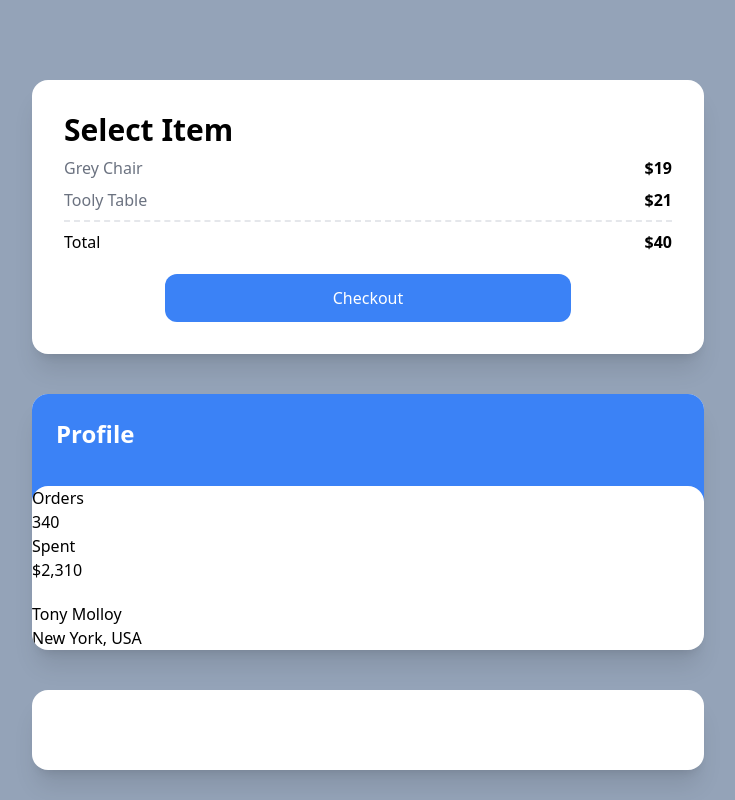
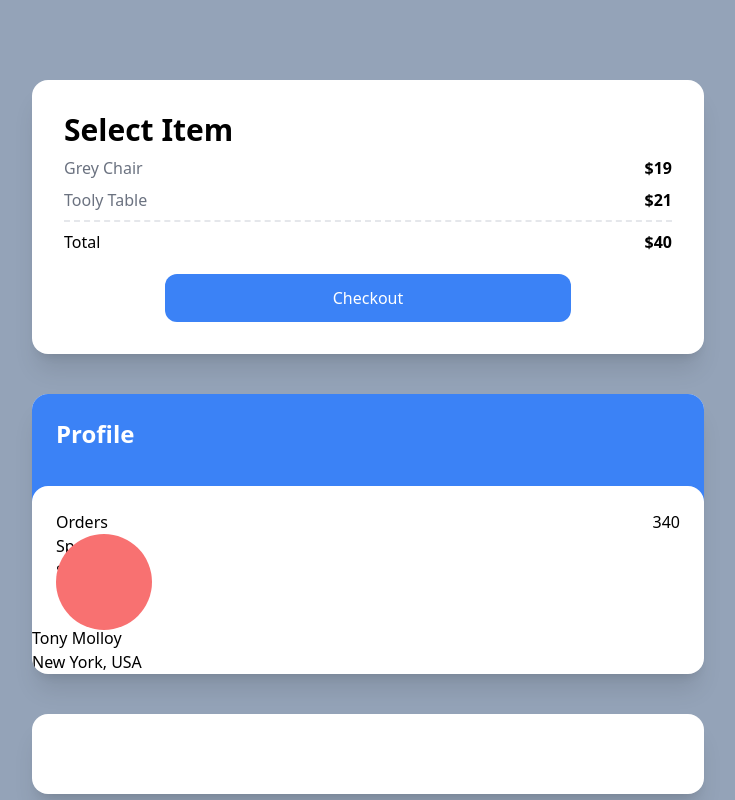
Before and after one commit to KeMezz/carrot-market, a Next.js app: page / in a window 1280 px wide. Shown: the top 800 px of the page, without its empty margins (272-1007 px from the left). Built offline with nearby package versions, Linux system fonts and the light colour scheme.

Commit message:
add some classes

```diff
--- a/pages/index.tsx
+++ b/pages/index.tsx
@@ -27,12 +27,12 @@ const Home: NextPage = () => {
         <div className="bg-blue-500 p-6 pb-14">
           <h1 className="text-white text-2xl font-bold">Profile</h1>
         </div>
-        <div className="rounded-2xl relative -top-5 bg-white">
-          <div>
+        <div className="rounded-2xl p-6 relative -top-5 bg-white">
+          <div className="flex justify-between items-end relative">
             <h3>Orders</h3>
             <p>340</p>
           </div>
-          <div />
+          <div className="h-24 w-24 bg-red-400 rounded-full absolute" />
           <div>
             <h3>Spent</h3>
             <p>$2,310</p>
```
